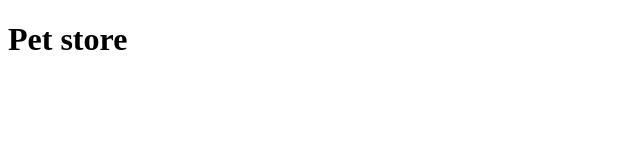
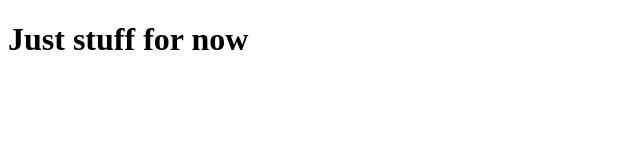
Before and after one commit to daniel-saatva/github_demo, a plain HTML site: page index.html in a window 1280 px wide. Shown: the whole page, without its empty margins (0-640 px from the left). Drawn offline with Linux system fonts and the light colour scheme.

Commit message:
mb conflicting changes brewing

```diff
--- a/index.html
+++ b/index.html
@@ -1,13 +1,13 @@
 <!DOCTYPE html>
 <!--
     Copyright 2014 Git. Training Saatva
-    Adding changes before rebasing conflicts
+    Some silly changes from master branch
 -->
 <head>
-    <title>Pets store Manizales</title>
+    <title>Silly changes on main</title>
 </head>
 <body>
     <main class="container">
-        <h1>Pet store</h1>
+        <h1>Just stuff for now</h1>
     </main>
 </body>
```
